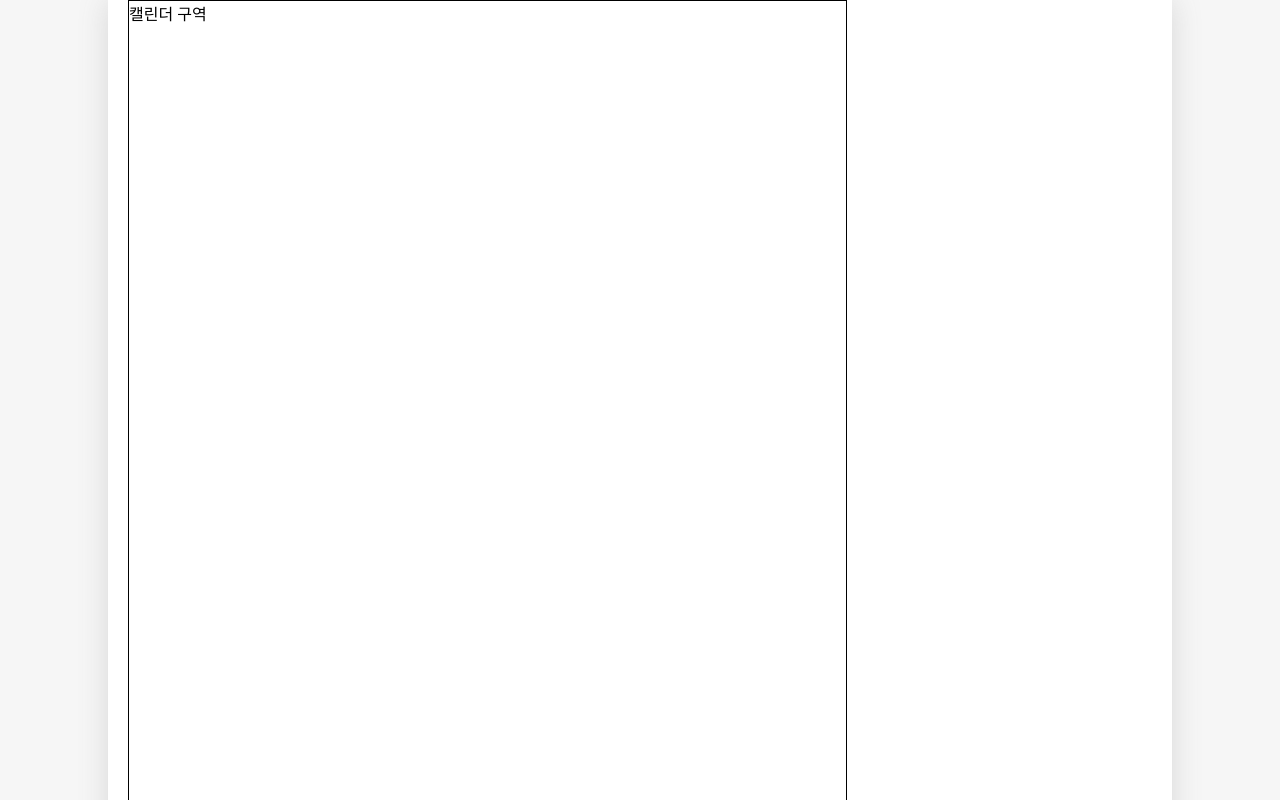
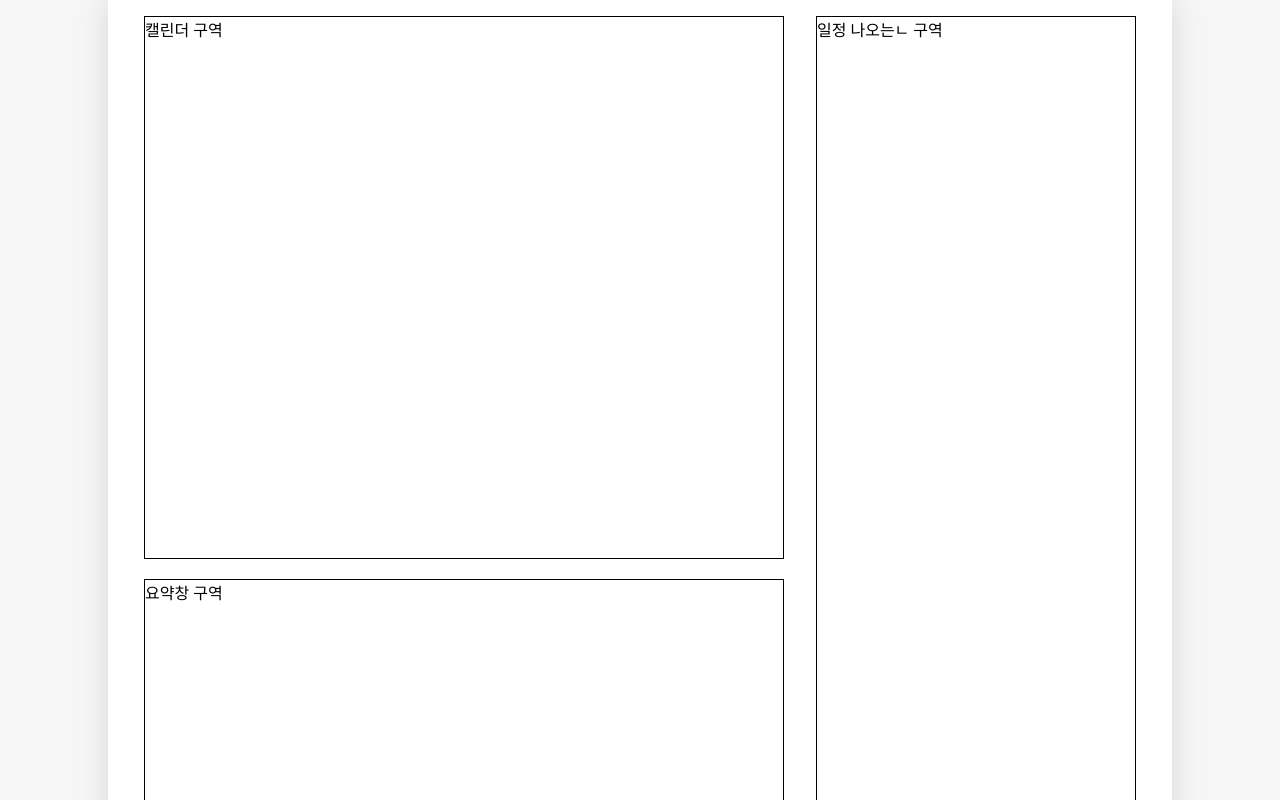
Before and after one commit to Junny-ee/CalogProject, a React (Vite) app: page / in a window 1280 px wide. Shown: the top 800 px of the page. Built offline with nearby package versions, Linux system fonts and the light colour scheme.

Commit message:
Calendar.css 추가

```diff
--- a/src/components/Button.css
+++ b/src/components/Button.css
@@ -0,0 +1,27 @@
+.Button {
+  border: none;
+  margin: 10px;
+  padding: 10px;
+}
+
+.Button .Create {
+  color: rgb(255, 0, 0);
+}
+.Button .Editer {
+  color: black;
+}
+.Button .Delete {
+  color: black;
+}
+.Button .Theme {
+  color: black;
+}
+.Button .ListToggle {
+  color: black;
+}
+.Button .ScreenChange {
+  color: black;
+}
+.Button .Back {
+  color: black;
+}
--- a/src/components/Button.jsx
+++ b/src/components/Button.jsx
@@ -1,8 +1,20 @@
 import "./Button.css";
-const Button = ({ text, onClick, type }) => {
+const Button = ({ text, onClick, classtype }) => {
+  /*
+  클래스 네임 목록
+
+  Theme : 테마변경 버튼
+  ListToggle : 햄버거 버튼
+  ScreenChange : 화면전환 버튼
+  Create : 작성버튼
+  Editer : 수정버튼
+  Delete : 삭제버튼
+  Back : 뒤로가기 버튼
+
+  */
   return (
     <div>
-      <button className="" onClick={onClick}>
+      <button className={`${classtype}`} onClick={onClick}>
         {text}
       </button>
     </div>
--- a/src/components/FrontCalendar.css
+++ b/src/components/FrontCalendar.css
@@ -1,5 +1,5 @@
 .FrontCalendar {
   border: 1px solid #000000;
-  width: 70%;
-  height: 1000px;
+  height: 600px;
+  margin-bottom: 20px;
 }
--- a/src/components/ScheduleList.css
+++ b/src/components/ScheduleList.css
@@ -1,5 +1,4 @@
 .ScheduleList {
   border: 1px solid #000000;
-  width: 30%;
-  height: 400px;
+  height: 900px;
 }
--- a/src/components/Summary.css
+++ b/src/components/Summary.css
@@ -1,5 +1,4 @@
 .Summary {
   border: 1px solid #000000;
-  width: 70%;
-  height: 400px;
+  height: 200px;
 }
--- a/src/index.css
+++ b/src/index.css
@@ -1,6 +1,7 @@
 html,
 body {
   margin: 0;
+
   width: 100%;
   background-color: rgb(246, 246, 246);
 }
@@ -8,7 +9,6 @@ body {
   margin: 0px auto;
   background-color: white;
   max-width: 80vw;
-
   min-height: 100vh;
   box-shadow: rgba(100, 100, 100, 0.2) 0px 0px 29px 0px;
   padding: 0px 20px;
--- /dev/null
+++ b/src/pages/Calendar.css
@@ -0,0 +1,25 @@
+.Calendar {
+  display: flex;
+  min-height: 100;
+}
+
+.Calendar .right-content {
+  flex: 1;
+  padding: 1rem;
+}
+
+.Calendar .left-content {
+  display: flex;
+  flex: 2;
+  padding: 1rem;
+  flex-direction: column;
+}
+.Calendar .left-content > div:first-child {
+  /* 캘린더 영역 고정 높이 */
+  height: 60%;
+  min-height: 300px; /* 필요 시 */
+}
+.Calendar .left-content > div:last-child {
+  /* 요약창: 나머지 공간 모두 차지 */
+  flex-grow: 1;
+}
--- a/src/pages/Calendar.jsx
+++ b/src/pages/Calendar.jsx
@@ -1,12 +1,17 @@
 import FrontCalendar from "../components/FrontCalendar";
 import ScheduleList from "../components/ScheduleList";
 import Summary from "../components/Summary";
+import "./Calendar.css";
 const Calendar = () => {
   return (
-    <div>
-      <FrontCalendar />
-      <Summary />
-      <ScheduleList />
+    <div className="Calendar">
+      <div className="left-content">
+        <FrontCalendar />
+        <Summary />
+      </div>
+      <div className="right-content">
+        <ScheduleList />
+      </div>
     </div>
   );
 };
--- a/src/pages/New.jsx
+++ b/src/pages/New.jsx
@@ -1,5 +1,17 @@
+import Button from "../components/Button";
 const New = () => {
-  return <div className="New">생성페이지</div>;
+  return (
+    <div className="New">
+      <div className="title_content">글 제목</div>
+      <div className="date_content">날짜</div>
+      <div className="write_content">글 작성</div>
+      <div className="write_content">
+        <Button text={"수정"} classtype={"Create"} />
+        <Button text={"삭제"} />
+        <Button text={"작성 완료"} />
+      </div>
+    </div>
+  );
 };
 
 export default New;
```
